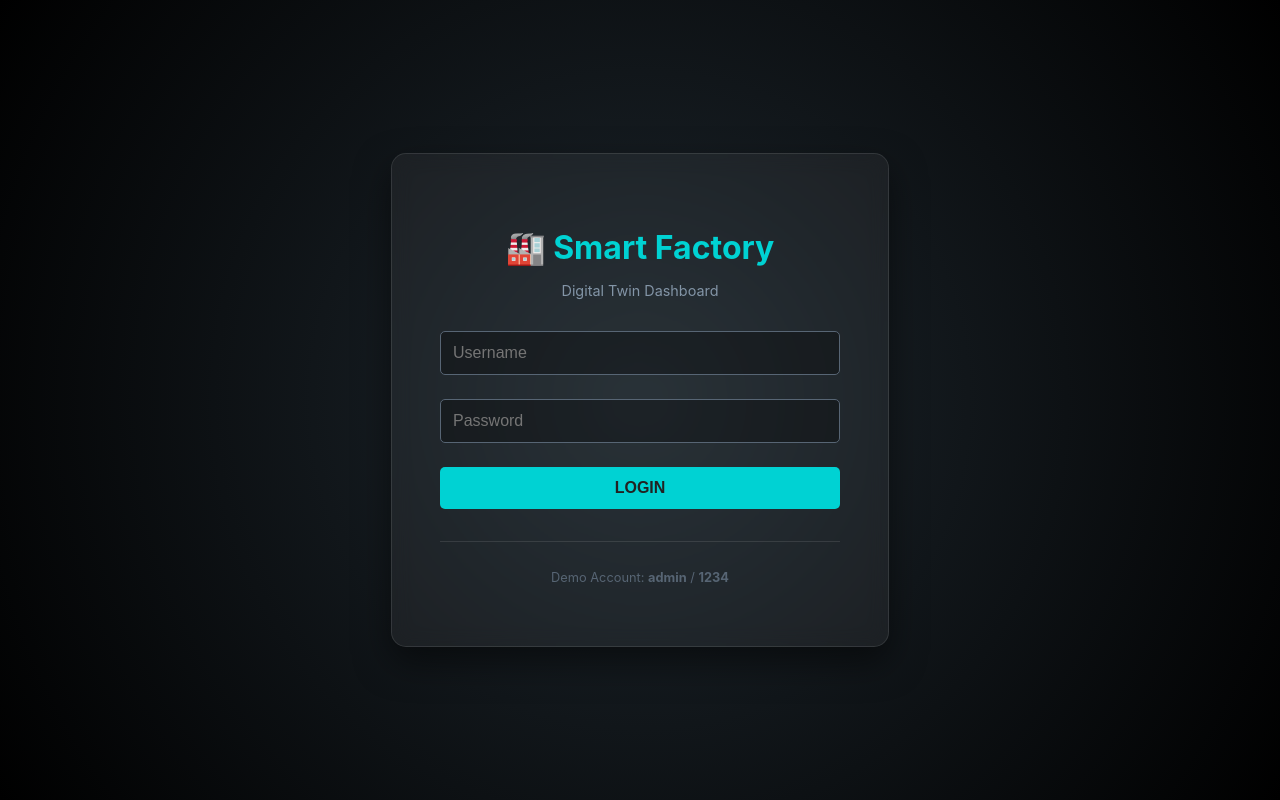
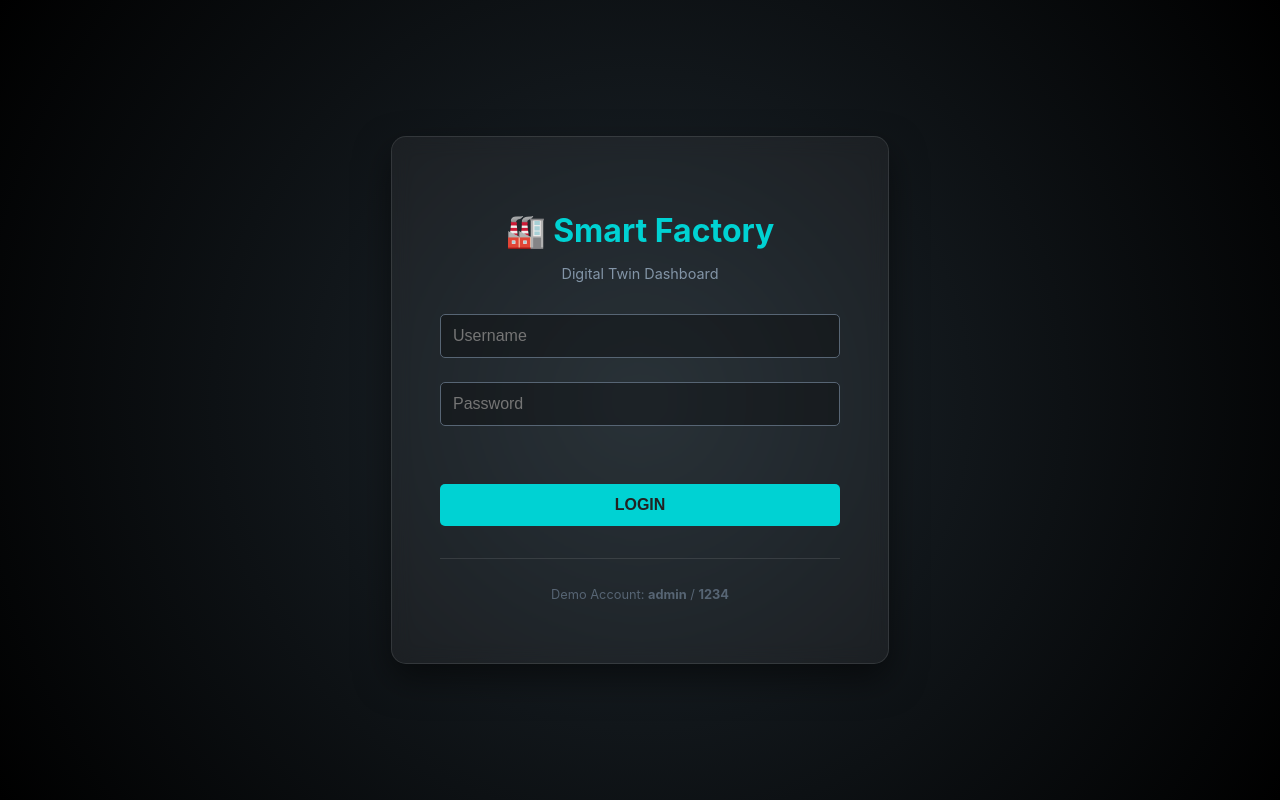
Before and after one commit to L-EEEEEE/smart-factory, a React app in the folder frontend/: page /login in a window 1280 px wide. Built offline with nearby package versions, Linux system fonts and the light colour scheme; no server answers; the HTML template or start-up script is replaced by a standard one.

Commit message:
refactor: Login UI/UX 레이아웃 수정
- Login.css: 에러 발생시 경고문 위치 및 form height 고정

```diff
--- a/frontend/src/components/Login.css
+++ b/frontend/src/components/Login.css
@@ -74,7 +74,17 @@
 .error-msg {
     color: #ff6b6b;
     font-size: 0.9rem;
-    margin-bottom: 1rem;
+    text-align: center; /* 에러 메시지 가운데 정렬 */
+
+    /* ⭐ 핵심: 공간 미리 확보 */
+    height: 24px;       /* 글자 크기 + 줄간격 정도의 높이로 고정 */
+    line-height: 24px;  /* 텍스트 수직 중앙 정렬 */
+    margin-bottom: 10px; /* 버튼과의 간격 고정 */
+
+    /* (선택 사항) 글자가 길어져도 레이아웃을 깨지 않으려면 */
+    overflow: hidden;
+    white-space: nowrap;
+    text-overflow: ellipsis;
 }
 
 .demo-info {
--- a/frontend/src/components/Login.tsx
+++ b/frontend/src/components/Login.tsx
@@ -49,7 +49,9 @@ const Login: React.FC<LoginProps> = ({ onLoginSuccess }) => {
                         />
                     </div>
 
-                    {error && <p className="error-msg">{error}</p>}
+                    <p className="error-msg">
+                        {error || " "} {/* 에러가 없으면 공백(" ")을 넣어 높이 유지 */}
+                    </p>
 
                     <button type="submit" className="login-btn">
                         LOGIN
```
